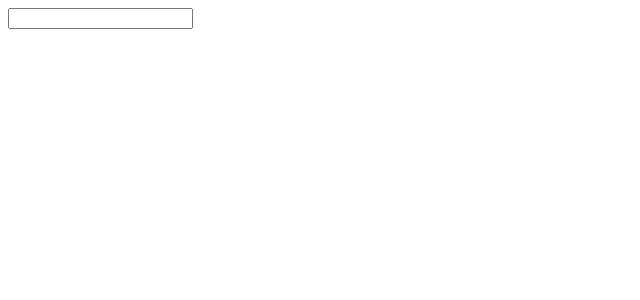
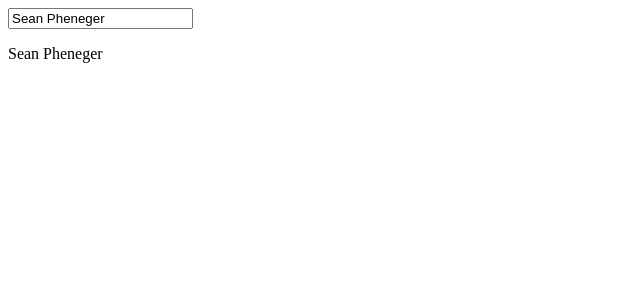
Before and after one commit to wcolts2000/max-angular, an Angular app: page / in a window 1280 px wide. Shown: the top 300 px of the page, without its empty margins (0-640 px from the left). Built offline with nearby package versions, Linux system fonts and the light colour scheme.

Commit message:
initial commit

```diff
--- a/src/app/app.component.ts
+++ b/src/app/app.component.ts
@@ -8,4 +8,5 @@ import { EventEmitter } from "protractor";
 })
 export class AppComponent {
   title: string = "Angular App";
+  name: string = "Sean Pheneger";
 }
```
